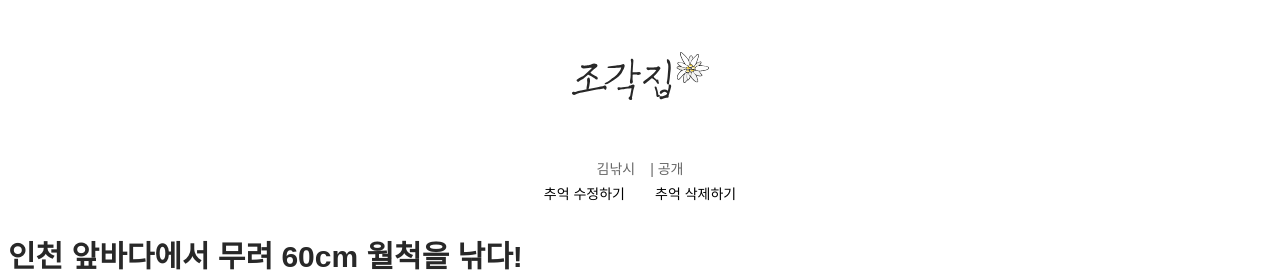
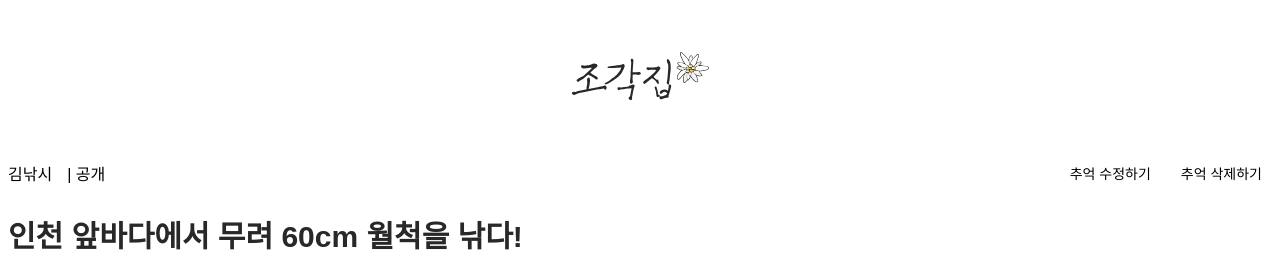
Before and after one commit to miiinnG/jogakjip, a React (Create React App) app: page /groups/posts in a window 1280 px wide. Shown: the top 272 px of the page. Built offline with nearby package versions, Linux system fonts and the light colour scheme; a web font is replaced by a local one.

Commit message:
App.js 라우팅 수정 PostDetail.js 삭제 GroupInfo 이름 변경 및 폴더 이동

```diff
--- a/src/components/App.js
+++ b/src/components/App.js
@@ -11,8 +11,7 @@ import NotFoundPage from "../pages/NotFoundPage";
 import MemoryCreatePage from "../pages/MemoryCreatePage";
 import PrivateMemoryAccessPage from "../pages/PrivateMemoryAccessPage";
 import MemoryPage from "../pages/MemoryPage";
-import GroupInfo from "./GroupInfo";
-import PostDetail from "./PostDetail";
+import GroupInfoPage from "../pages/GroupInfoPage";
 
 function App() {
   return (
@@ -26,6 +25,8 @@ function App() {
           element={<PrivateGroupAccessPage />}
         />
         <Route path="/empty-public" element={<EmptyPublicGroupListPage />} />
+        <Route path="/groups/:groupId" element={<GroupInfoPage />} />
+
 
         <Route path="/groups/posts/create" element={<MemoryCreatePage />} />
         {/*"/groups/:groupId/posts/create"*/}
@@ -36,8 +37,6 @@ function App() {
         {/*"/groups/:groupId/posts/:postId/access"*/}
         <Route path="/groups/posts" element={<MemoryPage />} />
         {/*"/groups/:groupId/posts/:postId"*/}
-        <Route path="/groups/info" element={<GroupInfo />} />
-        <Route path="/groups/posts/:id" element={<PostDetail />} />
         <Route path="*" element={<NotFoundPage />} />
       </Routes>
     </Layout>
--- a/src/components/MemoryHeader.css
+++ b/src/components/MemoryHeader.css
@@ -1,4 +1,4 @@
-.memory-header {
+.memory-detail-header {
     display: flex;
     justify-content: space-between; /* 왼쪽과 오른쪽 정렬 */
     align-items: center; /* 세로 정렬 */
--- a/src/components/MemoryHeader.js
+++ b/src/components/MemoryHeader.js
@@ -8,7 +8,7 @@ const MemoryHeader = ({ memory }) => {
   const [isDeleteModalOpen, setIsDeleteModalOpen] = useState(false);
 
   return (
-    <div className="memory-header">
+    <div className="memory-detail-header">
       <div className="memory-header-left">
         <span>{memory.nickname}</span>
         <span>{memory.isPublic ? "| 공개" : "| 비공개"}</span>
--- a/src/components/PostDetail.js
+++ /dev/null
@@ -1,17 +0,0 @@
-// 게시물 상세 페이지
-import React from "react";
-import { useParams } from "react-router-dom";
-
-const PostDetail = () => {
-  const { id } = useParams(); // ✅ URL에서 게시물 ID 가져오기
-
-  return (
-    <div>
-      <h2>게시물 상세 페이지</h2>
-      <p>게시물 ID: {id}</p>
-      <p>여기에 게시물의 상세 내용을 표시할 예정입니다.</p>
-    </div>
-  );
-};
-
-export default PostDetail;
--- a/src/components/GroupInfo.js
+++ b/src/pages/GroupInfoPage.js
@@ -1,12 +1,12 @@
 import React, { useState, useEffect } from "react";
 import { Link } from "react-router-dom";
-import "./GroupInfo.css";
+import "./GroupInfoPage.css";
 import flowerImage from "../assets/flower.png";
 import likeButton from "../assets/like_button.png";
 import Modify from "../modals/GroupModify"; // 수정 모달
 import GroupDelete from "../modals/GroupDelete"; // 삭제 모달
 import BadgeData from "../data/badgeData"; // 데이터 import
-import MemoryList from "./MemoryList";
+import MemoryList from "../components/MemoryList";
 //import Header from "./Header";
 import logo from "../assets/logo.png";
 
```
Also changed, not shown: src/pages/GroupInfoPage.css (renamed from src/components/GroupInfo.css).
